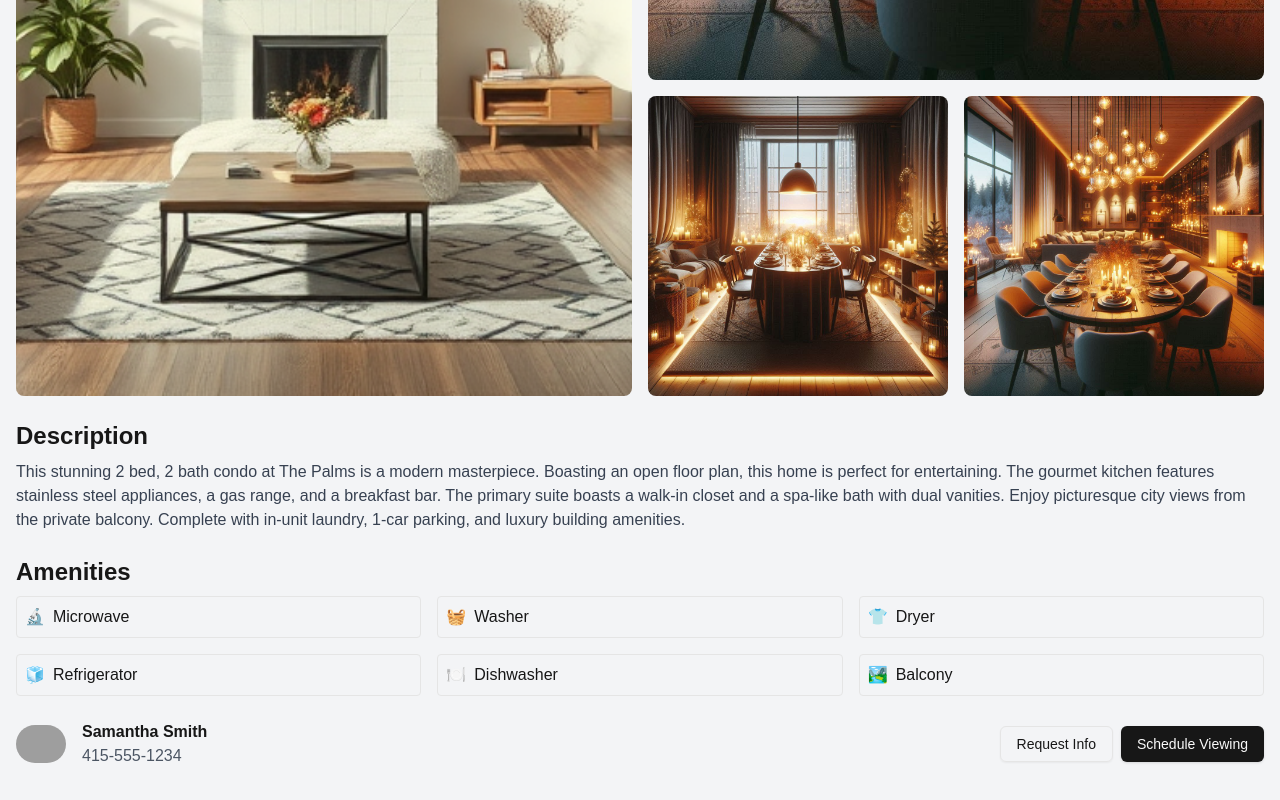
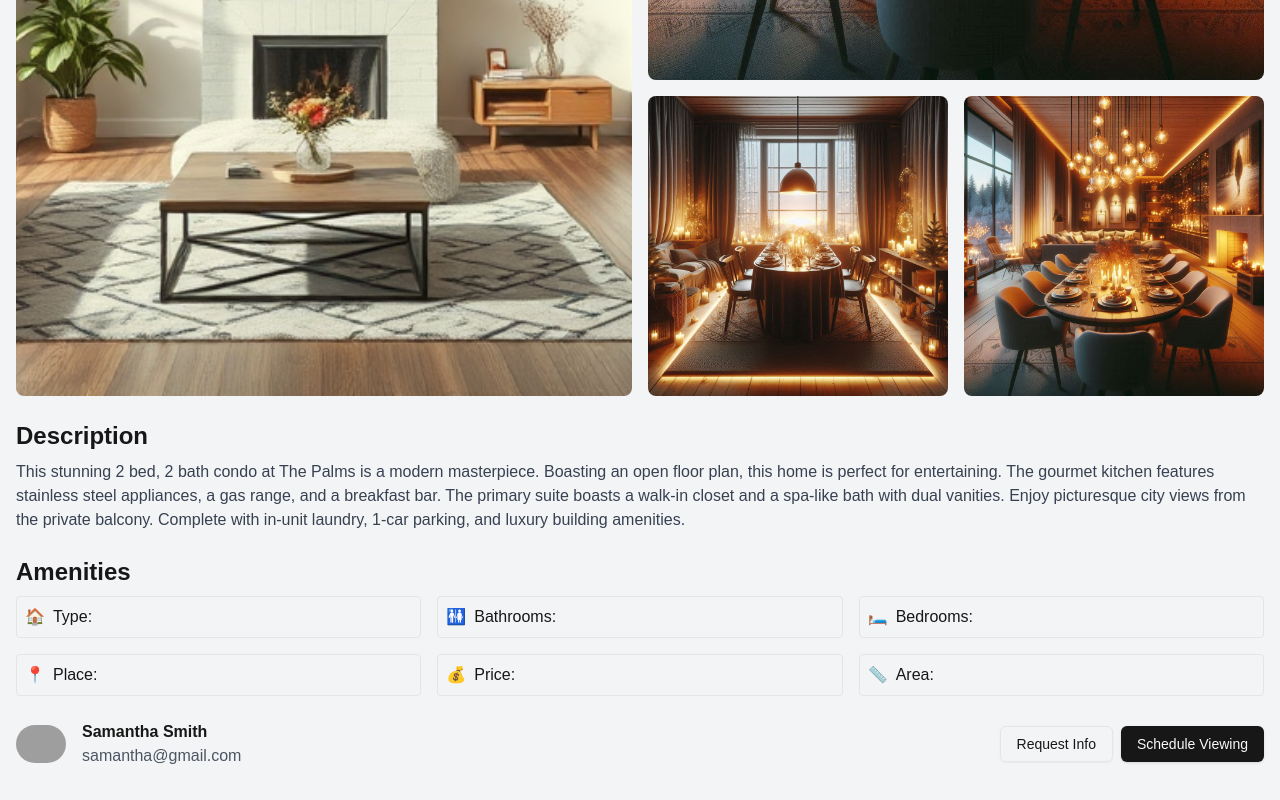
Before and after one commit to TheCryss/CasaYa-Frontend, a Next.js app: page /details in a window 1280 px wide. Shown: the part 729-1529 px from the top of the page. Built offline with nearby package versions, Linux system fonts and the light colour scheme; grey boxes are pictures that could not be loaded.

Commit message:
chores: minor changes in agent contact information in AgentInfo component

```diff
--- a/components/features/DetailsPage/AgentInfo.tsx
+++ b/components/features/DetailsPage/AgentInfo.tsx
@@ -14,7 +14,7 @@ export default function Component() {
         />
         <div>
           <h3 className="font-bold">Samantha Smith</h3>
-          <p className="text-gray-600">415-555-1234</p>
+          <p className="text-gray-600">samantha@gmail.com</p>
         </div>
       </div>
       <div className="space-x-2">
--- a/components/features/DetailsPage/Amenities.tsx
+++ b/components/features/DetailsPage/Amenities.tsx
@@ -1,11 +1,11 @@
 export default function Component() {
   const amenities = [
-    { name: 'Microwave', icon: '🔬' },
-    { name: 'Washer', icon: '🧺' },
-    { name: 'Dryer', icon: '👕' },
-    { name: 'Refrigerator', icon: '🧊' },
-    { name: 'Dishwasher', icon: '🍽️' },
-    { name: 'Balcony', icon: '🏞️' },
+    { name: 'Type: ', icon: '🏠' },
+    { name: 'Bathrooms: ', icon: '🚻' },
+    { name: 'Bedrooms: ', icon: '🛏️' },
+    { name: 'Place: ', icon: '📍' },
+    { name: 'Price: ', icon: '💰' },
+    { name: 'Area: ', icon: '📏' },
   ]
 
   return (
```
